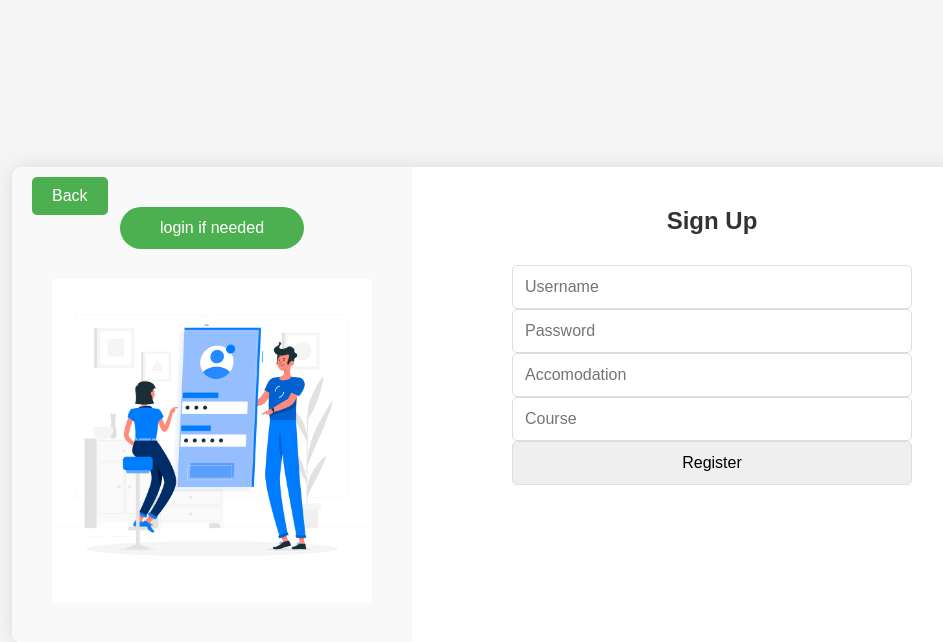
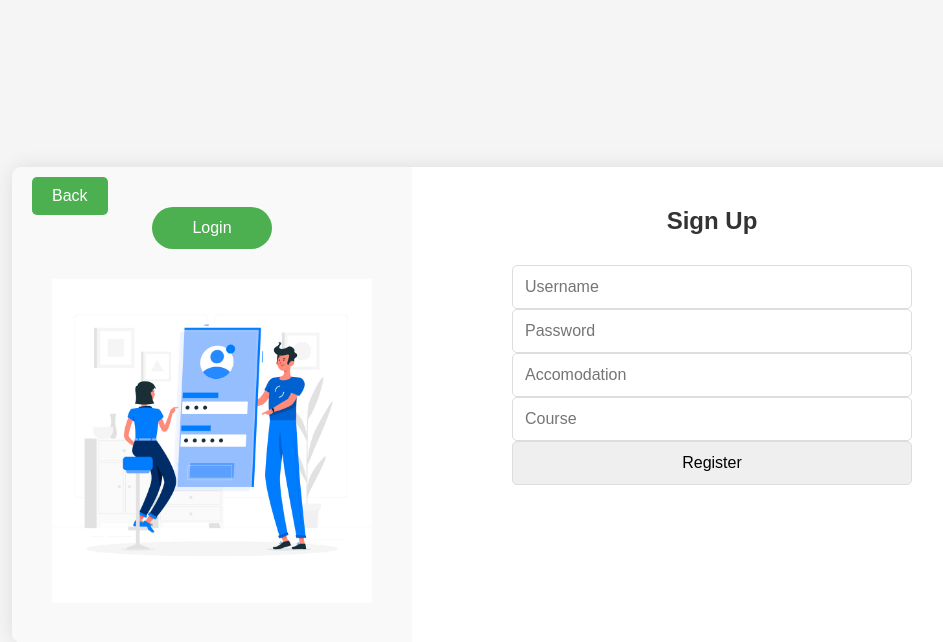
Before and after one commit to JLam820/Quackathon-2025, a Flask app: page /register in a window 1280 px wide. Shown: the top 642 px of the page, without its empty margins (128-1071 px from the left). Run offline with Flask 3, Linux system fonts and the light colour scheme.

Commit message:
Fixed minor typo

```diff
--- a/templates/register.html
+++ b/templates/register.html
@@ -14,7 +14,7 @@
         <div class="container">
             <!-- Left Section -->
             <div class="left-section">
-                <a href="{{url_for('login')}}" class="login-btn">login if needed</a>
+                <a href="{{url_for('login')}}" class="login-btn">Login</a>
                 <div class="image-placeholder">
                     <img src="../img/signUp.jpg" alt="Sign Up Image" class="placeholder-image">
                 </div>
```
